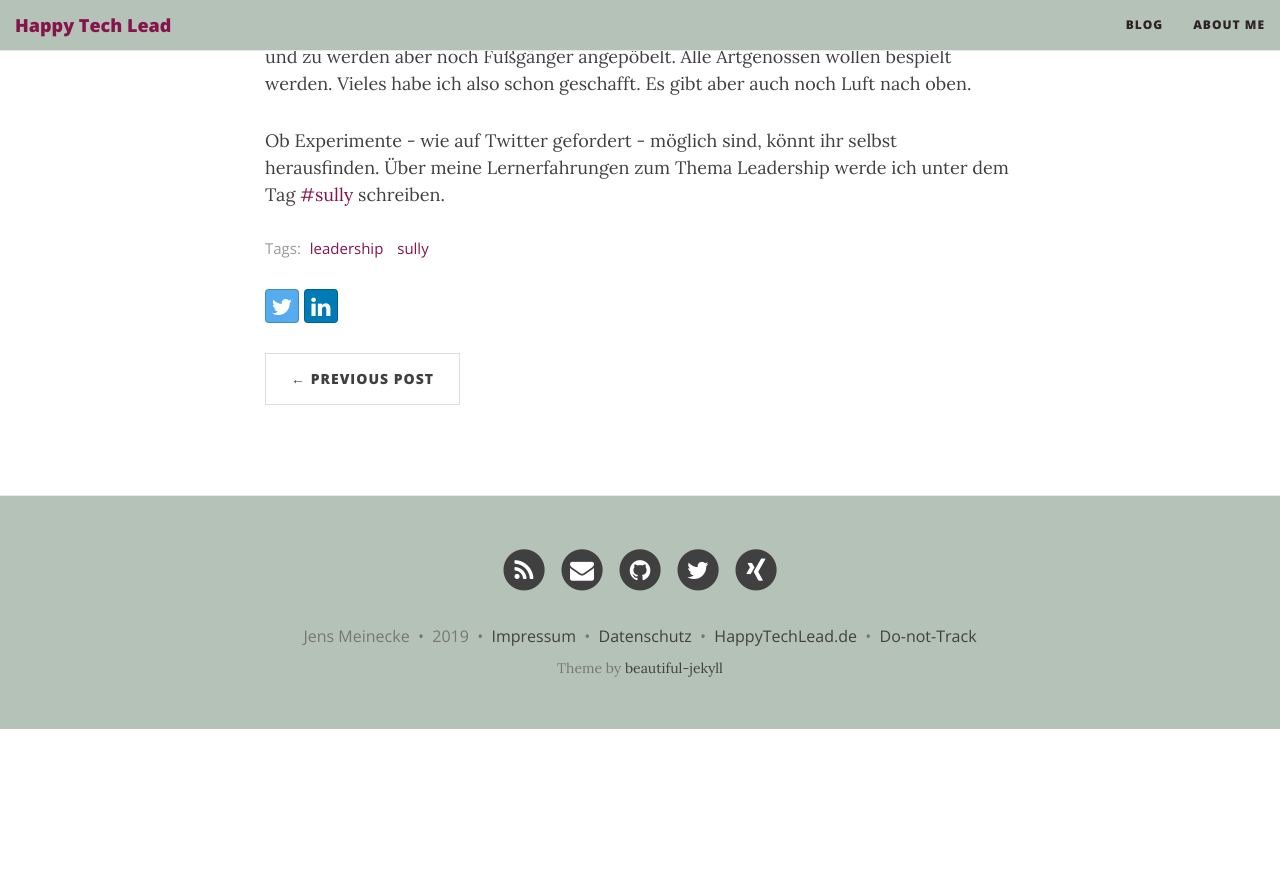
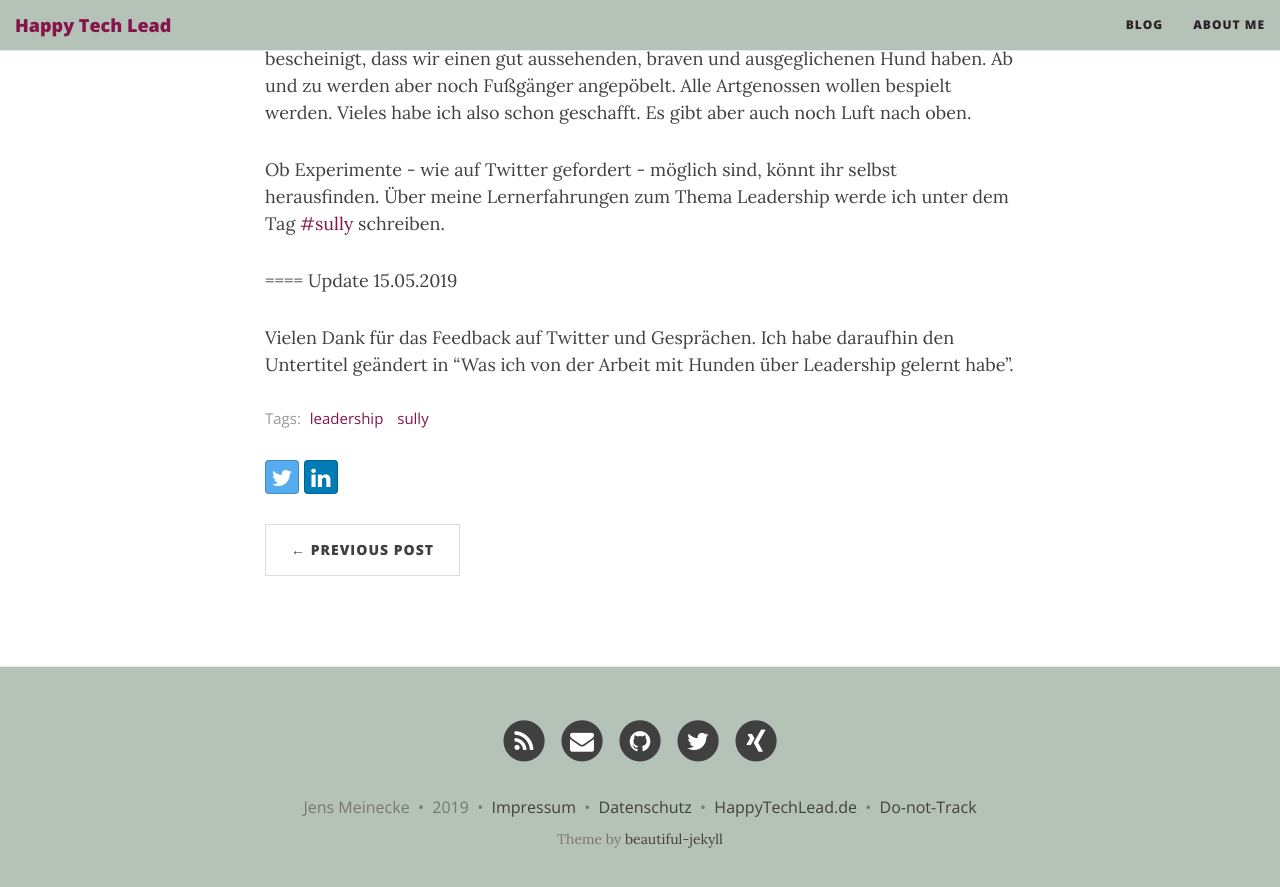
Before and after one commit to meinjens/happytechlead.github.io, a Jekyll site: the page built from _posts/2019-05-12-fuehrung-erlernen.md, in a window 1280 px wide and 900 px high, scrolled down 1475 px. Shown: the top 887 px of the window. Built offline with Jekyll 4.4.1, drawn with Linux system fonts in a browser that asks for light colours; nearby versions of some CDN libraries; comment, search, counter and statistics services are not loaded; before the commit the page ends 2204 px from its top, so only the background shows below that; some of the changed text lies outside the part shown.

Commit message:
updated subtitle for post

```diff
--- a/_posts/2019-05-12-fuehrung-erlernen.md
+++ b/_posts/2019-05-12-fuehrung-erlernen.md
@@ -1,7 +1,7 @@
 ---
 layout: post
 title: Führung erlernen
-subtitle: Was ich von meinem Hund über Führung gelernt habe
+subtitle: Was ich von der Arbeit mit Hunden über Leadership gelernt habe
 bigimg: /assets/conference_4407654330_2125f9c736.jpg
 image: /assets/sully.jpg
 tags: [leadership, sully]
@@ -25,3 +25,7 @@
 Mein Hund soll ein erfülltes Hundeleben haben. Seit drei Jahren haben wir einen Labrador. Seit dieser Zeit denke ich anders über Leadership. Uns wird regelmäßig bescheinigt, dass wir einen gut aussehenden, braven und ausgeglichenen Hund haben. Ab und zu werden aber noch Fußgänger angepöbelt. Alle Artgenossen wollen bespielt werden. Vieles habe ich also schon geschafft. Es gibt aber auch noch Luft nach oben.
 
 Ob Experimente - wie auf Twitter gefordert - möglich sind, könnt ihr selbst herausfinden. Über meine Lernerfahrungen zum Thema Leadership werde ich unter dem Tag [#sully](/tags/#sully) schreiben.
+
+==== Update 15.05.2019
+
+Vielen Dank für das Feedback auf Twitter und Gesprächen. Ich habe daraufhin den Untertitel geändert in "Was ich von der Arbeit mit Hunden über Leadership gelernt habe".
```
